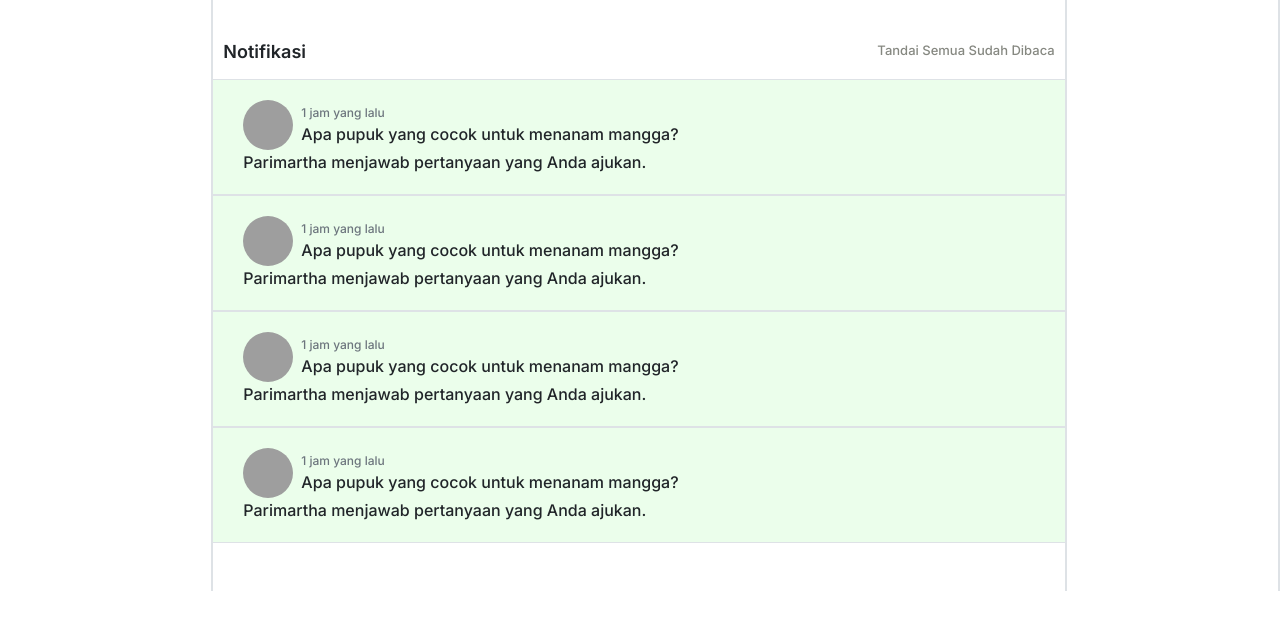
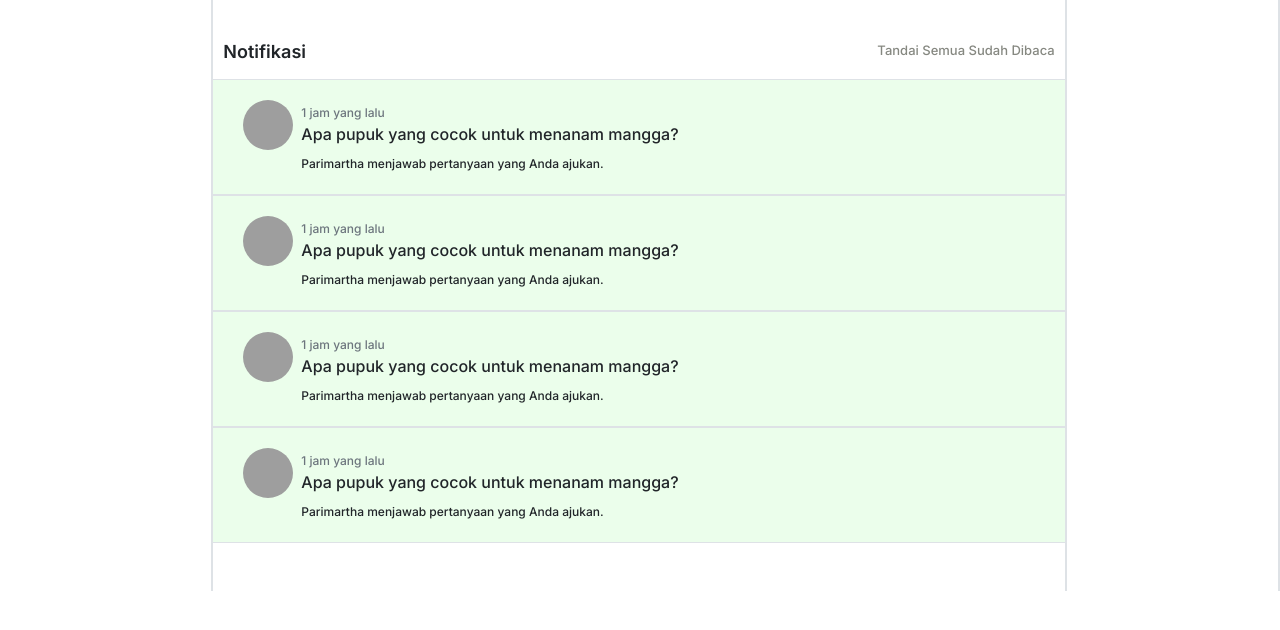
Before and after one commit to parimartha27/TanyaNi, a Flask app: page /notification in a window 1280 px wide. Shown: the part 72-702 px from the top of the page. Run offline with Flask 2, Linux system fonts and the light colour scheme; some libraries are stand-ins or nearby versions; grey boxes are pictures that could not be loaded.

Commit message:
small changes

```diff
--- a/website/templates/base.html
+++ b/website/templates/base.html
@@ -73,7 +73,7 @@
                 <a class="nav-link active" aria-current="page" href="#">Home</a>
               </li> -->
             <li class="nav-item">
-              <a class="nav-link" href="#">
+              <a class="nav-link" href="{{ url_for('views.notification') }}">
                 <i class="fa fa-bell-o"></i>
                 <!-- <span class="badge rounded-pill badge-notification bg-danger">9</span> -->
               </a>
--- a/website/templates/notification.html
+++ b/website/templates/notification.html
@@ -40,19 +40,20 @@ content %}
     font-size: 12px;
   }
 
-<link
-  rel="stylesheet"
-  href="{{ url_for('static', filename='css/notification.css') }}"
-/>
-
-<script src="{{ url_for('static', filename='js/notif.js') }}"></script>
 
   .notification .not-text {
     padding: 0 58px;
     font-size: 12px;
     font-weight: 400;
   }
-</style>
+  </style>
+
+  <link
+    rel="stylesheet"
+    href="{{ url_for('static', filename='css/notification.css') }}"
+  />
+
+  <script src="{{ url_for('static', filename='js/notif.js') }}"></script>
 
 <div class="container-fluid notification">
     <div class="title d-flex justify-content-between">
```
